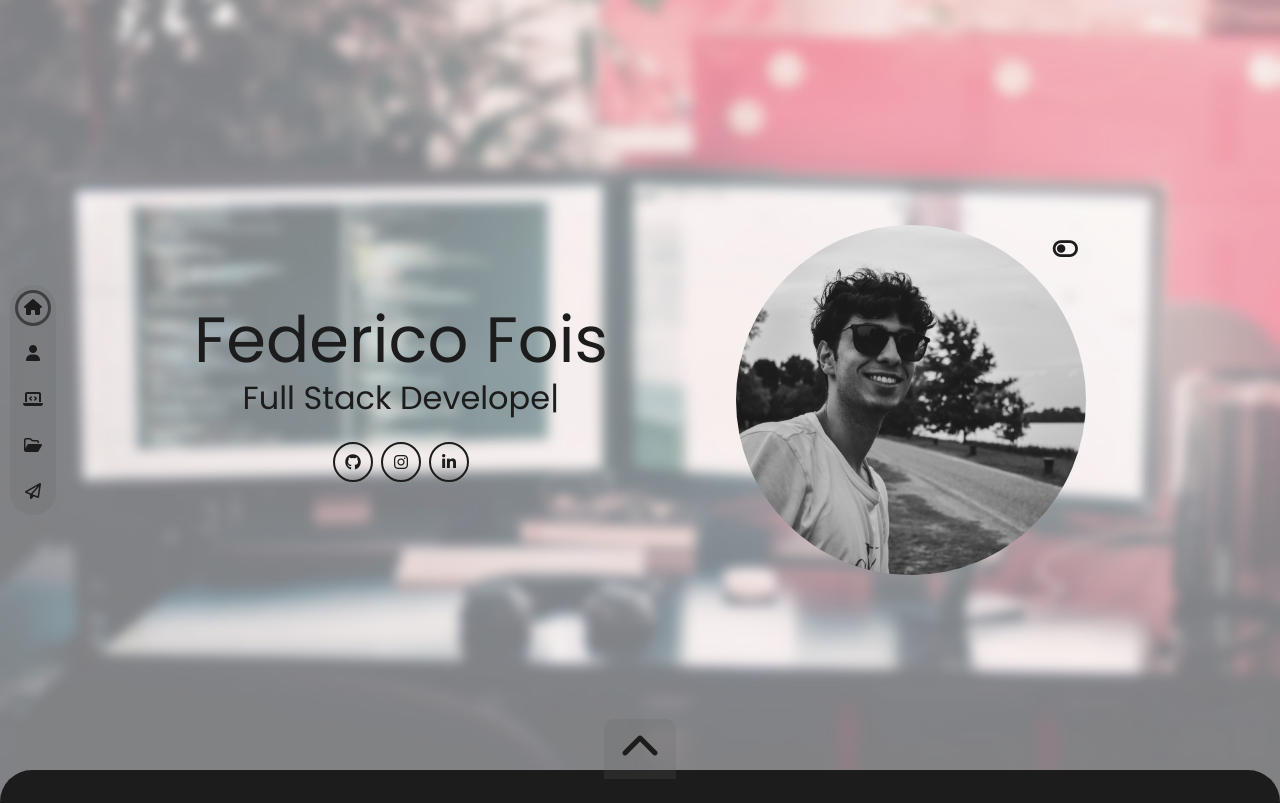
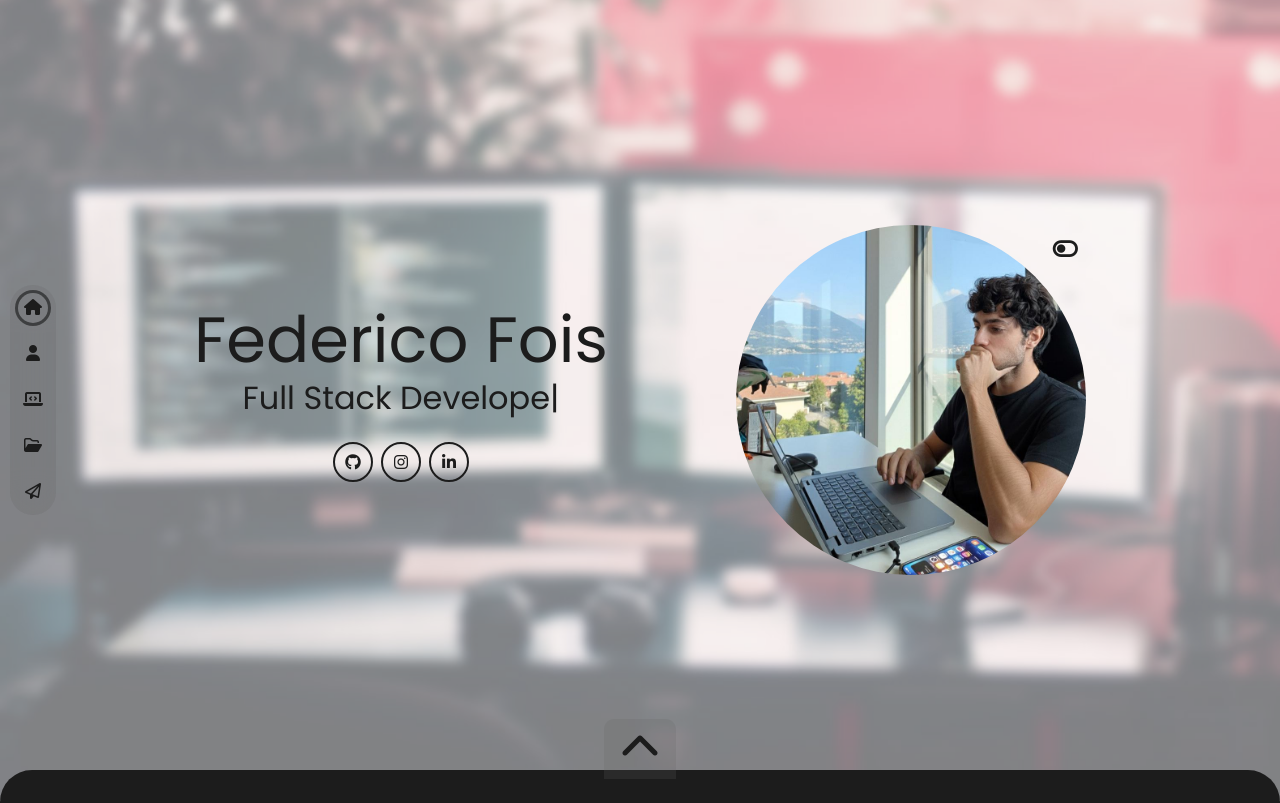
Before and after one commit to Fedois/fedois.github.io, a React (Vite) app: page / in a window 1280 px wide. Shown: the top 803 px of the page. Built offline with nearby package versions, Linux system fonts and the light colour scheme; some icons are missing.

Commit message:
added new img profile

```diff
--- a/src/components/Header.jsx
+++ b/src/components/Header.jsx
@@ -109,7 +109,7 @@ function Header() {
               <img
                 className="photo-jumbo rounded-circle object-fit-cover"
                 alt=""
-                src="/img/profile_jumbotron.jpg"
+                src="/img/profile_garda.jpg"
               />
               <span
                 className="text-center p-2 dark-mode position-absolute top-0 end-0"
--- a/src/index.css
+++ b/src/index.css
@@ -139,6 +139,7 @@ nav > ul{
     height: 350px;
     margin-left: 8rem;
     animation: revealText 1.5s linear;
+    object-position: bottom;
 }
 
 /* MAIN */
```
Also changed, not shown: public/img/profile_garda.jpg (added), 4 other files (tests, documents, lock files or other folders).
